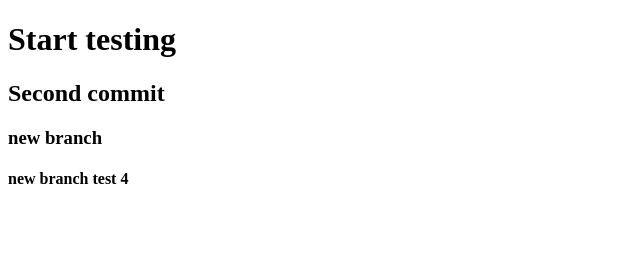
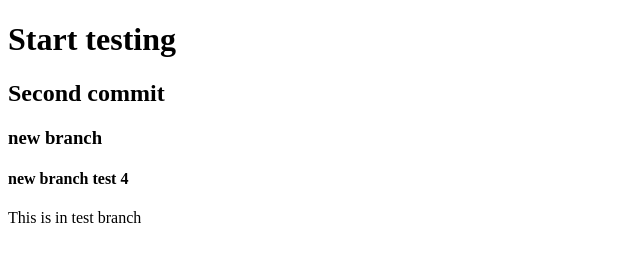
Before and after one commit to mr-redFox/test, a plain HTML site: page index.html in a window 1280 px wide. Shown: the whole page, without its empty margins (0-640 px from the left). Drawn offline with Linux system fonts and the light colour scheme.

Commit message:
Just test

```diff
--- a/index.html
+++ b/index.html
@@ -13,5 +13,7 @@
     <h2>Second commit</h2>
     <h3>new branch</h3>
     <h4>new branch test 4</h4>
+
+    <p>This is in test branch</p>
 </body>
 </html>
```
